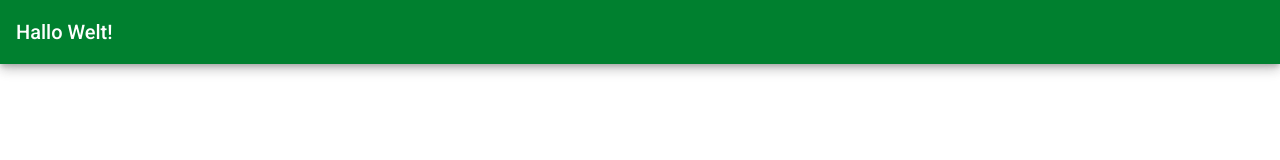
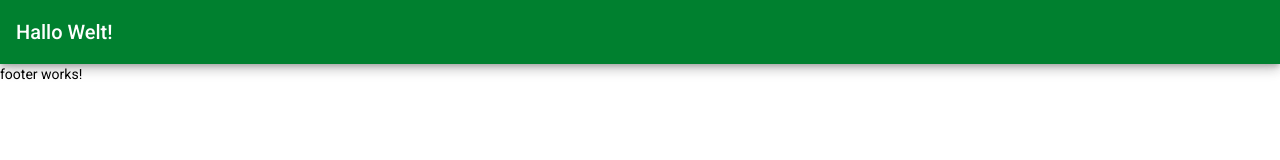
Before and after one commit to Panogu/CommunityChat, an Angular app: page / in a window 1280 px wide. Shown: the top 160 px of the page. Built offline with nearby package versions, Linux system fonts and the light colour scheme.

Commit message:
Created Header and Footer

```diff
--- a/src/app/app.component.html
+++ b/src/app/app.component.html
@@ -1,5 +1,2 @@
-<mat-toolbar color=primary class="mat-elevation-z6">
-  <h1>
-    Hallo Welt!
-  </h1>
-</mat-toolbar>
+<app-header></app-header>
+<app-footer></app-footer>
--- a/src/app/app.module.ts
+++ b/src/app/app.module.ts
@@ -5,10 +5,14 @@
 import { BrowserAnimationsModule } from '@angular/platform-browser/animations';
 
 import {MatToolbarModule} from '@angular/material/toolbar';
+import { HeaderComponent } from './components/header/header.component';
+import { FooterComponent } from './components/footer/footer.component';
 
 @NgModule({
   declarations: [
-    AppComponent
+    AppComponent,
+    HeaderComponent,
+    FooterComponent
   ],
   imports: [
     BrowserModule,
--- /dev/null
+++ b/src/app/components/footer/footer.component.html
@@ -0,0 +1 @@
+<footer>footer works!</footer>
--- /dev/null
+++ b/src/app/components/footer/footer.component.ts
@@ -0,0 +1,15 @@
+import { Component, OnInit } from '@angular/core';
+
+@Component({
+  selector: 'app-footer',
+  templateUrl: './footer.component.html',
+  styleUrls: ['./footer.component.css']
+})
+export class FooterComponent implements OnInit {
+
+  constructor() { }
+
+  ngOnInit(): void {
+  }
+
+}
--- /dev/null
+++ b/src/app/components/header/header.component.html
@@ -0,0 +1,5 @@
+<mat-toolbar color=primary class="mat-elevation-z6">
+    <h1>
+      Hallo Welt!
+    </h1>
+</mat-toolbar>
--- /dev/null
+++ b/src/app/components/header/header.component.ts
@@ -0,0 +1,15 @@
+import { Component, OnInit } from '@angular/core';
+
+@Component({
+  selector: 'app-header',
+  templateUrl: './header.component.html',
+  styleUrls: ['./header.component.css']
+})
+export class HeaderComponent implements OnInit {
+
+  constructor() { }
+
+  ngOnInit(): void {
+  }
+
+}
```
Also changed, not shown: src/app/components/footer/footer.component.css (added), src/app/components/header/header.component.css (added).
